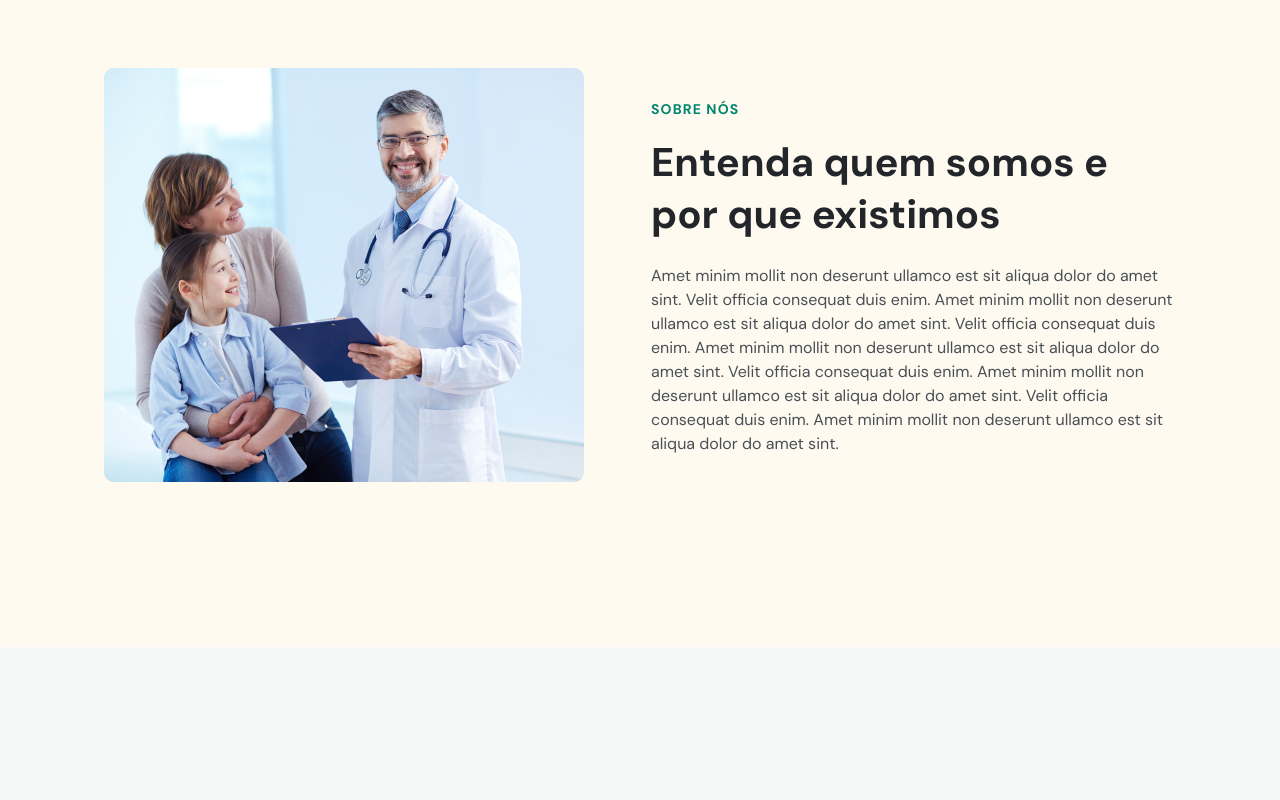
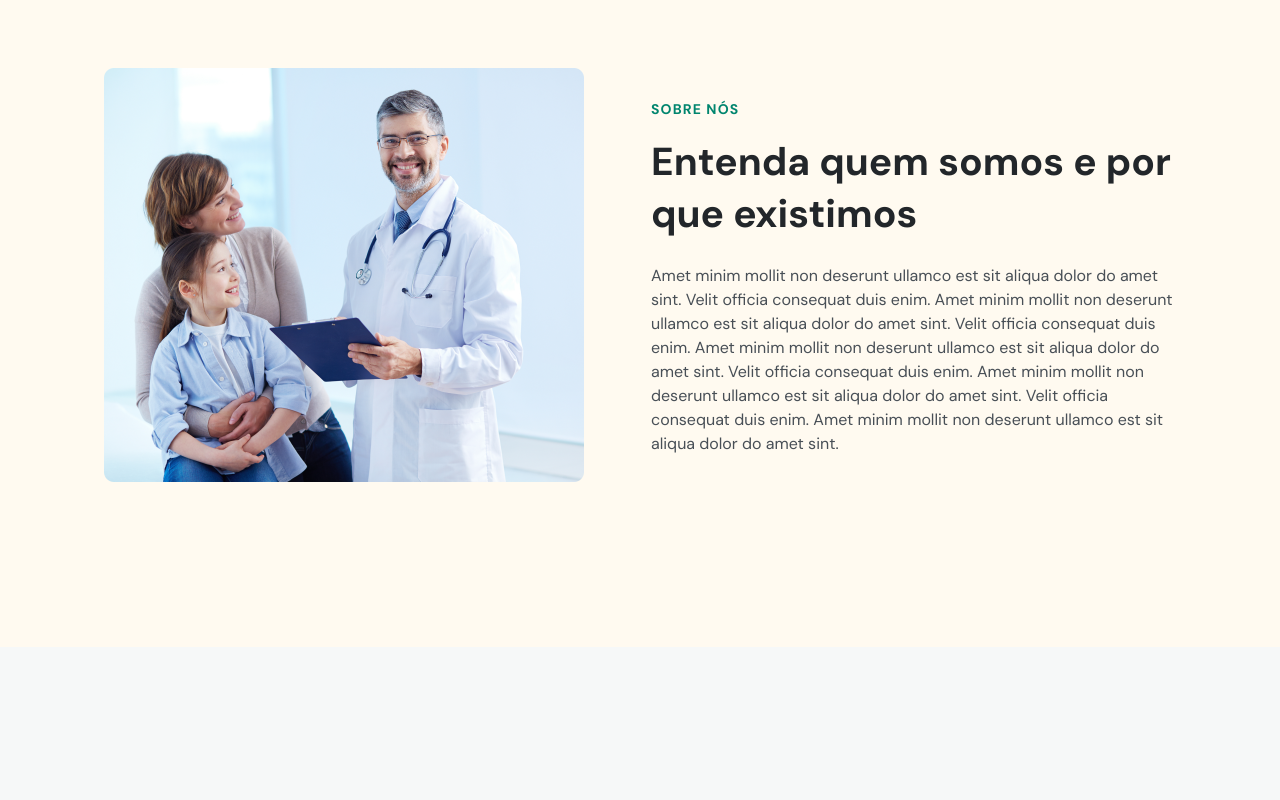
Before and after one commit to Boulkien/DoctorCare, a plain HTML site: page index.html in a window 1280 px wide. Shown: the part 1900-2700 px from the top of the page. Drawn offline with nearby package versions, Linux system fonts and the light colour scheme.

Commit message:
Mudanças no h2

```diff
--- a/style.css
+++ b/style.css
@@ -514,7 +514,7 @@ footer .socialLinks {
   }
 
   section header h2 {
-    font-size: 4rem;
+    font-size: 3.9rem;
     line-height: 5.2rem;
   }
 
```
